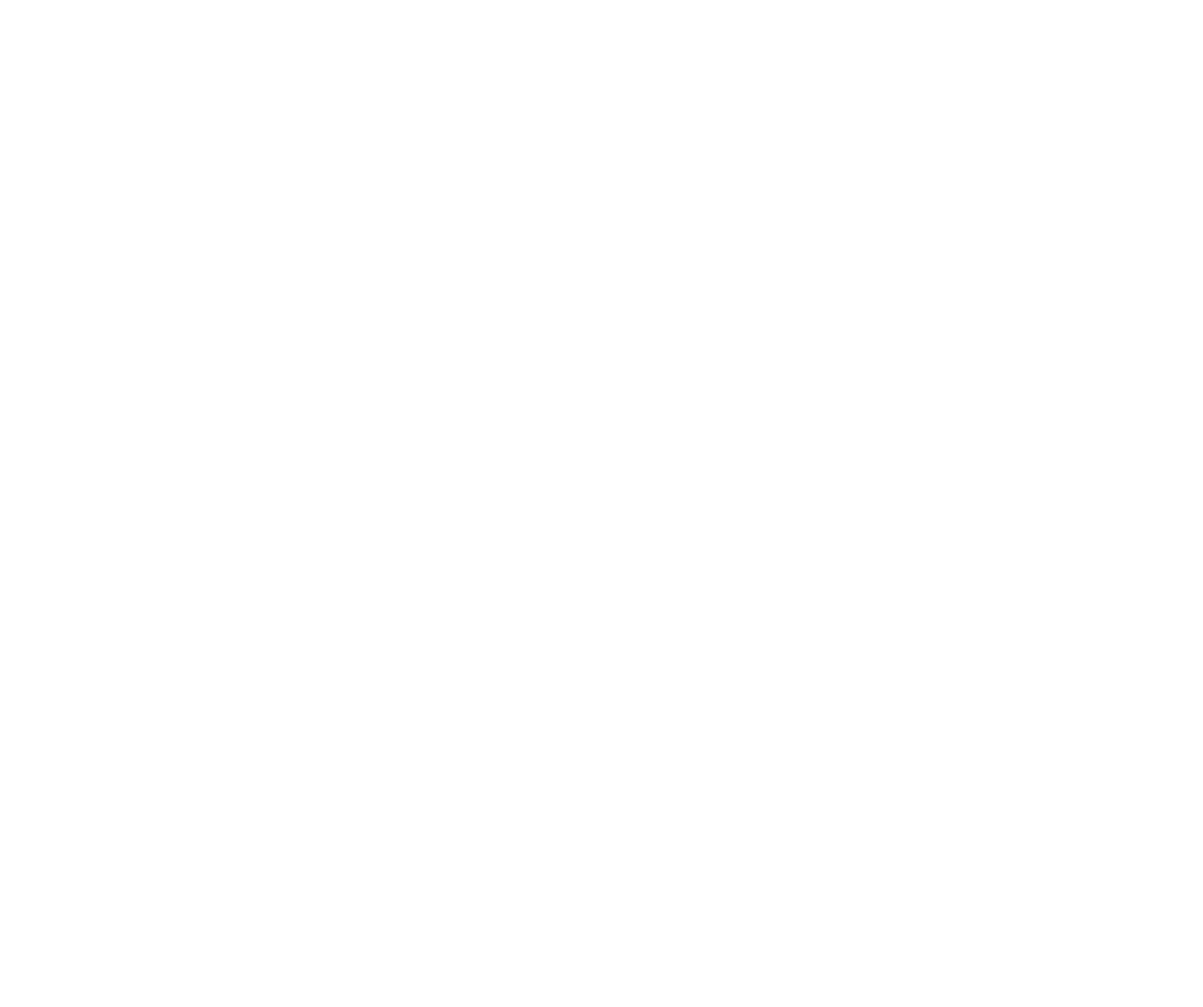
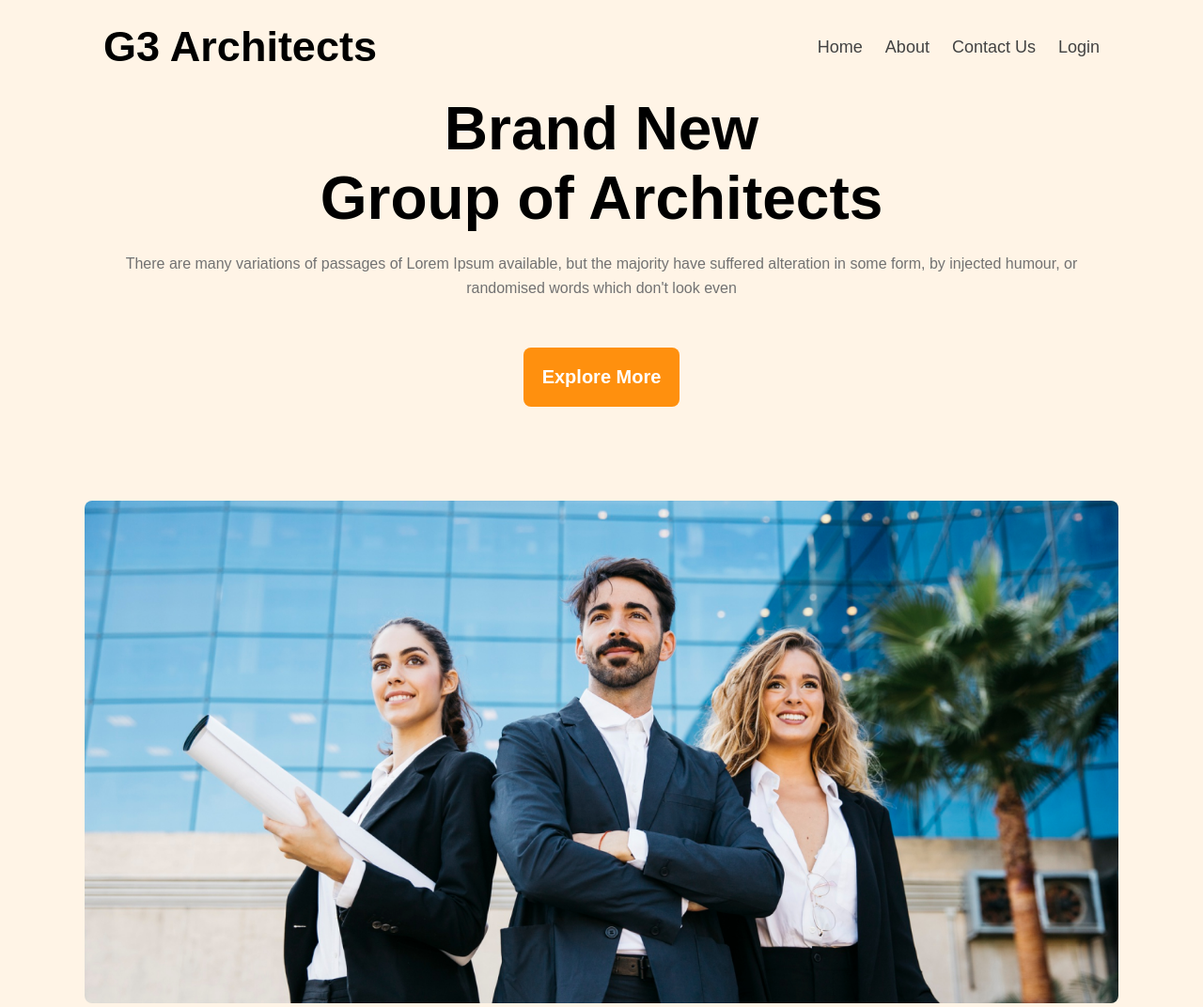
Before and after one commit to Shakib3268/phhero2, a plain HTML site: page index.html in a window 1280 px wide. Shown: the whole page at 94% size. Before the commit the page ends 800 px from the top, so only its background shows below. Drawn offline with Linux system fonts and the light colour scheme.

Commit message:
banner-complete

```diff
--- a/css/styles.css
+++ b/css/styles.css
@@ -1,5 +1,88 @@
-*{
-    margin: 0;
-    padding: 0;
-    box-sizing: border-box;
+* {
+  margin: 0;
+  padding: 0;
+  box-sizing: border-box;
 }
+body {
+  font-family: "Work Sans", sans-serif;
+}
+/* common style */
+
+.container {
+  max-width: 1100px;
+  margin: 0 auto;
+  width: 100%;
+}
+.header {
+  background-color: rgba(255, 144, 14, 0.1);
+}
+
+.primary-btn {
+  background: #ff900e;
+  border-radius: 8px;
+  color: #ffffff;
+  font-weight: 600;
+  font-size: 20px;
+  padding: 20px;
+  border: none;
+}
+
+/* nav styles */
+.main-nav {
+  display: flex;
+  justify-content: space-between;
+  align-items: center;
+  height: 100px;
+  padding: 0 20px;
+}
+.main-nav h1 {
+  font-weight: 700;
+  font-size: 45px;
+}
+
+.main-nav ul {
+  display: flex;
+  gap: 24px;
+}
+
+.main-nav ul li {
+  list-style: none;
+}
+
+.main-nav ul li a {
+  text-decoration: none;
+  font-weight: 500;
+  font-size: 18px;
+  color: #424242;
+}
+
+/* brand styles  */
+
+.brand {
+  display: flex;
+  flex-direction: column;
+  justify-content: center;
+}
+.brand-deatails {
+  text-align: center;
+}
+
+.brand-deatails h3 {
+  font-weight: 700;
+  font-size: 64px;
+}
+
+.brand-info {
+  font-size: 16px;
+  color: #727272;
+  line-height: 26px;
+  margin-bottom: 50px;
+  margin-top: 20px;
+}
+
+.brand-img img {
+  width: 1100px;
+  max-height: 100vh;
+  border-radius: 8px;
+  margin-top: 100px;
+}
--- a/index.html
+++ b/index.html
@@ -1,26 +1,48 @@
 <!DOCTYPE html>
 <html lang="en">
-<head>
-    <meta charset="UTF-8">
-    <meta http-equiv="X-UA-Compatible" content="IE=edge">
-    <meta name="viewport" content="width=device-width, initial-scale=1.0">
+  <head>
+    <meta charset="UTF-8" />
+    <meta http-equiv="X-UA-Compatible" content="IE=edge" />
+    <meta name="viewport" content="width=device-width, initial-scale=1.0" />
     <title>Document</title>
     <!-- css link -->
-    <link rel="stylesheet" href="css/styles.css">
-</head>
-<body>
-    <header>
-        <nav>
-
+    <link rel="stylesheet" href="css/styles.css" />
+  </head>
+  <body>
+    <header class="header">
+      <div class="container">
+        <nav class="main-nav">
+          <h1>G3 Architects</h1>
+          <ul>
+            <li><a href="">Home</a></li>
+            <li><a href="">About</a></li>
+            <li><a href="">Contact Us</a></li>
+            <li><a href="">Login</a></li>
+          </ul>
         </nav>
-
+      </div>
+      <section class="container">
+        <div class="brand">
+          <div class="brand-deatails">
+            <h3>
+              Brand New
+              <br />
+              Group of Architects
+            </h3>
+            <p class="brand-info">
+              There are many variations of passages of Lorem Ipsum available,
+              but the majority have suffered alteration in some form, by
+              injected humour, or randomised words which don't look even
+            </p>
+            <button class="primary-btn">Explore More</button>
+          </div>
+          <div class="brand-img">
+            <img src="images/banner.png" alt="" />
+          </div>
+        </div>
+      </section>
     </header>
-    <main>
-
-    </main>
-    <footer>
-
-    </footer>
-
-</body>
+    <main></main>
+    <footer></footer>
+  </body>
 </html>
```
Also changed, not shown: images/architect.png (renamed from images-20230114T182224Z-001/images/architect.png), images/banner.png (renamed from images-20230114T182224Z-001/images/banner.png), images/icons/customers.png (renamed from images-20230114T182224Z-001/images/icons/customers.png), images/icons/email.png (renamed from images-20230114T182224Z-001/images/icons/email.png), images/icons/projects.png (renamed from images-20230114T182224Z-001/images/icons/projects.png), images/icons/ribon.png (renamed from images-20230114T182224Z-001/images/icons/ribon.png), images/sponsors/amazon.png (renamed from images-20230114T182224Z-001/images/sponsors/amazon.png), images/sponsors/figma.png (renamed from images-20230114T182224Z-001/images/sponsors/figma.png), images/sponsors/google.png (renamed from images-20230114T182224Z-001/images/sponsors/google.png), images/sponsors/spotify.png (renamed from images-20230114T182224Z-001/images/sponsors/spotify.png), images/sponsors/telerama.png (renamed from images-20230114T182224Z-001/images/sponsors/telerama.png), images/team1.png (renamed from images-20230114T182224Z-001/images/team1.png), images/team2.png (renamed from images-20230114T182224Z-001/images/team2.png), images/team3.png (renamed from images-20230114T182224Z-001/images/team3.png), 1 more files.
